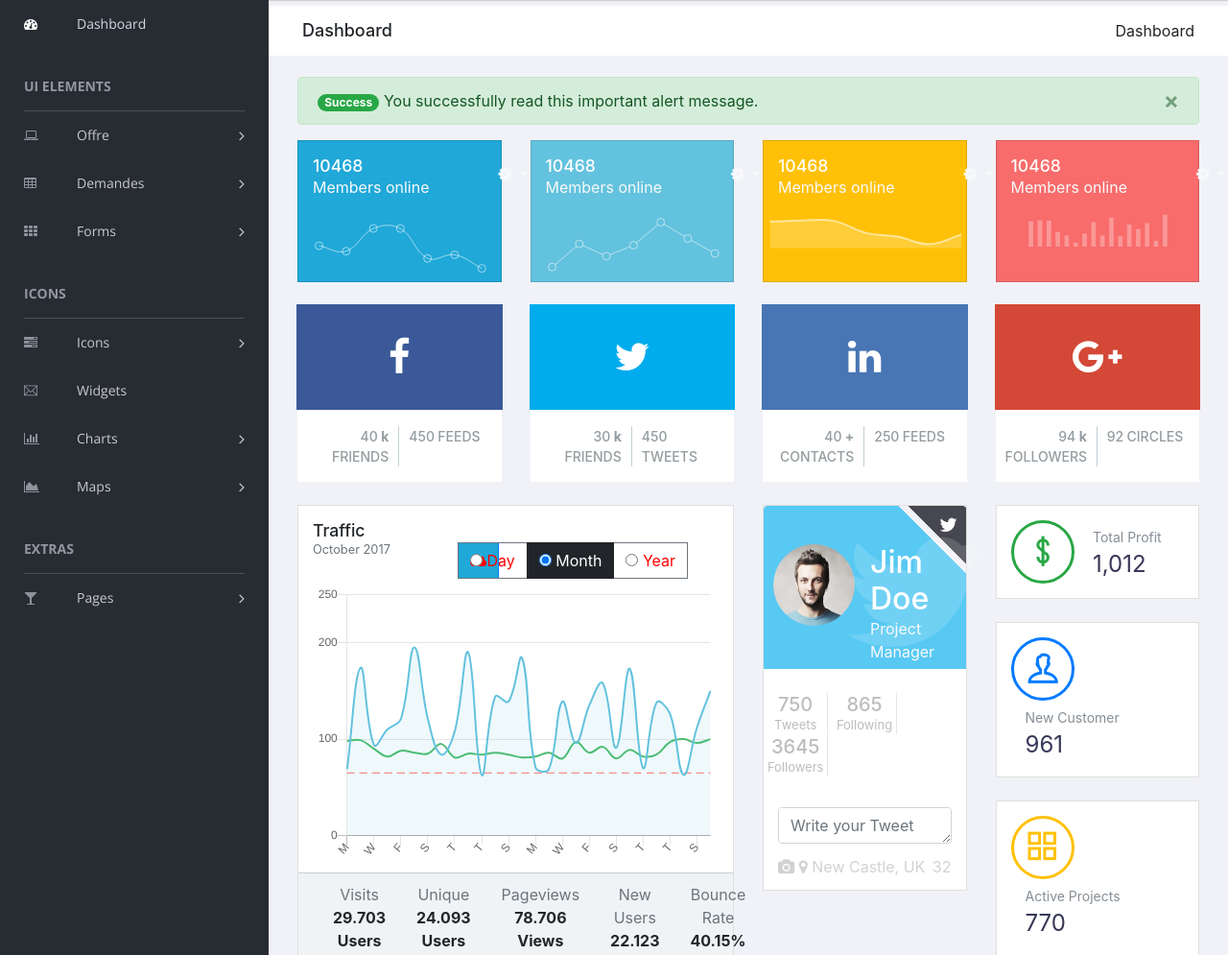
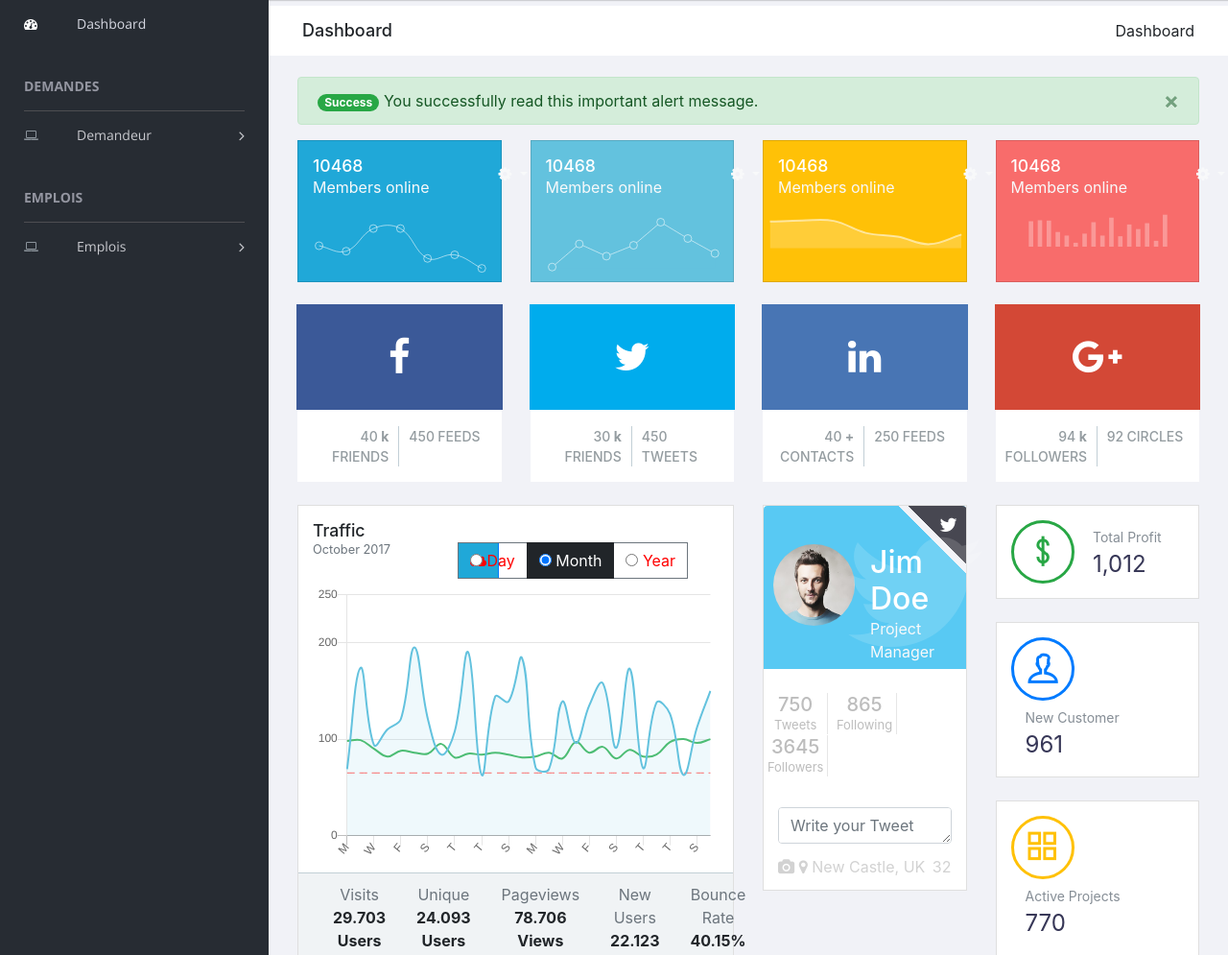
Before and after one commit to Shidory/Job-Portal, a CodeIgniter app: a page that uses application/views/home.php in a window 1280 px wide. Shown: the part 69-1064 px from the top of the page at 96% size. Run offline with CodeIgniter, Linux system fonts and the light colour scheme; some libraries are stand-ins or nearby versions.

Commit message:
[UPDATE] personalisation of dashboard

```diff
--- a/application/views/home.php
+++ b/application/views/home.php
@@ -52,73 +52,25 @@
                     <li class="active">
                         <a href="index.html"> <i class="menu-icon fa fa-dashboard"></i>Dashboard </a>
                     </li>
-                    <h3 class="menu-title">UI elements</h3><!-- /.menu-title -->
+                    <h3 class="menu-title">Demandes</h3><!-- /.menu-title -->
                     <li class="menu-item-has-children dropdown">
-                        <a href="#" class="dropdown-toggle" data-toggle="dropdown" aria-haspopup="true" aria-expanded="false"> <i class="menu-icon fa fa-laptop"></i>Offre</a>
+                        <a href="#" class="dropdown-toggle" data-toggle="dropdown" aria-haspopup="true" aria-expanded="false"> <i class="menu-icon fa fa-laptop"></i>Demandeur</a>
                         <ul class="sub-menu children dropdown-menu">
-                            <li><i class="fa fa-puzzle-piece"></i><a href="ui-buttons.html">Buttons</a></li>
-                            <li><i class="fa fa-id-badge"></i><a href="ui-badges.html">Badges</a></li>
-                            <li><i class="fa fa-bars"></i><a href="ui-tabs.html">Tabs</a></li>
-                            <li><i class="fa fa-share-square-o"></i><a href="ui-social-buttons.html">Social Buttons</a></li>
-                            <li><i class="fa fa-id-card-o"></i><a href="ui-cards.html">Cards</a></li>
-                            <li><i class="fa fa-exclamation-triangle"></i><a href="ui-alerts.html">Alerts</a></li>
-                            <li><i class="fa fa-spinner"></i><a href="ui-progressbar.html">Progress Bars</a></li>
-                            <li><i class="fa fa-fire"></i><a href="ui-modals.html">Modals</a></li>
-                            <li><i class="fa fa-book"></i><a href="ui-switches.html">Switches</a></li>
-                            <li><i class="fa fa-th"></i><a href="ui-grids.html">Grids</a></li>
-                            <li><i class="fa fa-file-word-o"></i><a href="ui-typgraphy.html">Typography</a></li>
-                        </ul>
-                    </li>
-                    <li class="menu-item-has-children dropdown">
-                        <a href="#" class="dropdown-toggle" data-toggle="dropdown" aria-haspopup="true" aria-expanded="false"> <i class="menu-icon fa fa-table"></i>Demandes</a>
-                        <ul class="sub-menu children dropdown-menu">
-                            <li><i class="fa fa-table"></i><a href="tables-basic.html">Basic Table</a></li>
-                            <li><i class="fa fa-table"></i><a href="tables-data.html">Data Table</a></li>
-                        </ul>
-                    </li>
-                    <li class="menu-item-has-children dropdown">
-                        <a href="#" class="dropdown-toggle" data-toggle="dropdown" aria-haspopup="true" aria-expanded="false"> <i class="menu-icon fa fa-th"></i>Forms</a>
-                        <ul class="sub-menu children dropdown-menu">
-                            <li><i class="menu-icon fa fa-th"></i><a href="forms-basic.html">Basic Form</a></li>
-                            <li><i class="menu-icon fa fa-th"></i><a href="forms-advanced.html">Advanced Form</a></li>
+                            <li><i class="fa fa-puzzle-piece"></i><a href="ui-buttons.html">Demande</a></li>
+                            <li><i class="fa fa-id-badge"></i><a href="ui-badges.html">Competences</a></li>
+                            <li><i class="fa fa-bars"></i><a href="ui-tabs.html">Formation</a></li>
+                            <li><i class="fa fa-share-square-o"></i><a href="ui-social-buttons.html">Réalisation</a></li>
                         </ul>
                     </li>
 
-                    <h3 class="menu-title">Icons</h3><!-- /.menu-title -->
-
+                    <h3 class="menu-title">Emplois</h3><!-- /.menu-title -->
                     <li class="menu-item-has-children dropdown">
-                        <a href="#" class="dropdown-toggle" data-toggle="dropdown" aria-haspopup="true" aria-expanded="false"> <i class="menu-icon fa fa-tasks"></i>Icons</a>
+                        <a href="#" class="dropdown-toggle" data-toggle="dropdown" aria-haspopup="true" aria-expanded="false"> <i class="menu-icon fa fa-laptop"></i>Emplois</a>
                         <ul class="sub-menu children dropdown-menu">
-                            <li><i class="menu-icon fa fa-fort-awesome"></i><a href="font-fontawesome.html">Font Awesome</a></li>
-                            <li><i class="menu-icon ti-themify-logo"></i><a href="font-themify.html">Themefy Icons</a></li>
-                        </ul>
-                    </li>
-                    <li>
-                        <a href="widgets.html"> <i class="menu-icon ti-email"></i>Widgets </a>
-                    </li>
-                    <li class="menu-item-has-children dropdown">
-                        <a href="#" class="dropdown-toggle" data-toggle="dropdown" aria-haspopup="true" aria-expanded="false"> <i class="menu-icon fa fa-bar-chart"></i>Charts</a>
-                        <ul class="sub-menu children dropdown-menu">
-                            <li><i class="menu-icon fa fa-line-chart"></i><a href="charts-chartjs.html">Chart JS</a></li>
-                            <li><i class="menu-icon fa fa-area-chart"></i><a href="charts-flot.html">Flot Chart</a></li>
-                            <li><i class="menu-icon fa fa-pie-chart"></i><a href="charts-peity.html">Peity Chart</a></li>
-                        </ul>
-                    </li>
-
-                    <li class="menu-item-has-children dropdown">
-                        <a href="#" class="dropdown-toggle" data-toggle="dropdown" aria-haspopup="true" aria-expanded="false"> <i class="menu-icon fa fa-area-chart"></i>Maps</a>
-                        <ul class="sub-menu children dropdown-menu">
-                            <li><i class="menu-icon fa fa-map-o"></i><a href="maps-gmap.html">Google Maps</a></li>
-                            <li><i class="menu-icon fa fa-street-view"></i><a href="maps-vector.html">Vector Maps</a></li>
-                        </ul>
-                    </li>
-                    <h3 class="menu-title">Extras</h3><!-- /.menu-title -->
-                    <li class="menu-item-has-children dropdown">
-                        <a href="#" class="dropdown-toggle" data-toggle="dropdown" aria-haspopup="true" aria-expanded="false"> <i class="menu-icon fa fa-glass"></i>Pages</a>
-                        <ul class="sub-menu children dropdown-menu">
-                            <li><i class="menu-icon fa fa-sign-in"></i><a href="page-login.html">Login</a></li>
-                            <li><i class="menu-icon fa fa-sign-in"></i><a href="page-register.html">Register</a></li>
-                            <li><i class="menu-icon fa fa-paper-plane"></i><a href="pages-forget.html">Forget Pass</a></li>
+                            <li><i class="fa fa-puzzle-piece"></i><a href="ui-buttons.html">Emplois</a></li>
+                            <li><i class="fa fa-puzzle-piece"></i><a href="ui-buttons.html">Employeur</a></li>
+                            <li><i class="fa fa-id-badge"></i><a href="ui-badges.html">Offre</a></li>
+                            <li><i class="fa fa-bars"></i><a href="ui-tabs.html">Offre Demande</a></li>
                         </ul>
                     </li>
                 </ul>
```
